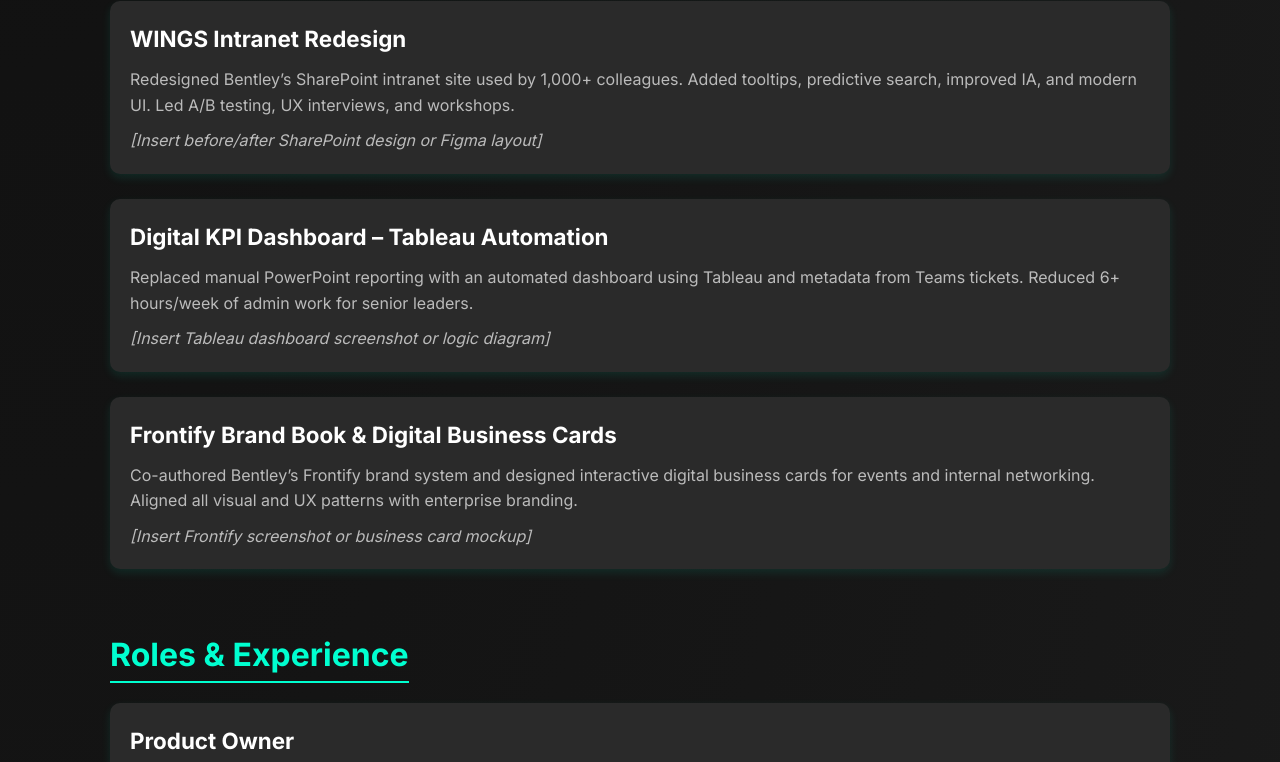
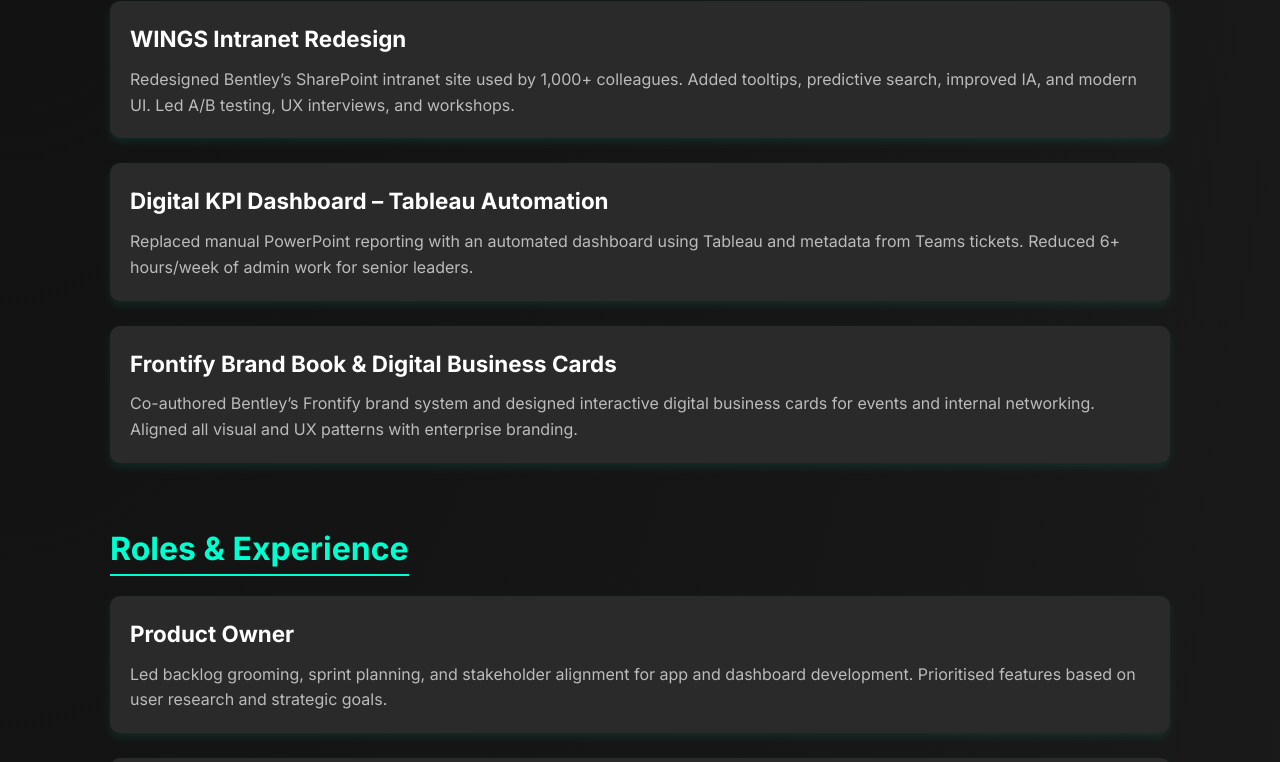
Before and after one commit to zayntoorawa/ZaynVerse, a plain HTML site: page index.html in a window 1280 px wide. Shown: the part 1198-1960 px from the top of the page. Drawn offline with Linux system fonts and the light colour scheme.

Commit message:
Update index.html

```diff
--- a/index.html
+++ b/index.html
@@ -136,19 +136,18 @@
       <div class="project">
         <h3>WINGS Intranet Redesign</h3>
         <p>Redesigned Bentley’s SharePoint intranet site used by 1,000+ colleagues. Added tooltips, predictive search, improved IA, and modern UI. Led A/B testing, UX interviews, and workshops.</p>
-        <p class="placeholder">[Insert before/after SharePoint design or Figma layout]</p>
       </div>
 
       <div class="project">
         <h3>Digital KPI Dashboard – Tableau Automation</h3>
         <p>Replaced manual PowerPoint reporting with an automated dashboard using Tableau and metadata from Teams tickets. Reduced 6+ hours/week of admin work for senior leaders.</p>
-        <p class="placeholder">[Insert Tableau dashboard screenshot or logic diagram]</p>
+
       </div>
 
       <div class="project">
         <h3>Frontify Brand Book & Digital Business Cards</h3>
         <p>Co-authored Bentley’s Frontify brand system and designed interactive digital business cards for events and internal networking. Aligned all visual and UX patterns with enterprise branding.</p>
-        <p class="placeholder">[Insert Frontify screenshot or business card mockup]</p>
+
       </div>
     </section>
 
@@ -210,7 +209,7 @@
       <h2>Contact</h2>
       <p>Email: <a href="mailto:zayntoorawa123@live.com">zayntoorawa123@live.com</a></p>
       <p>LinkedIn: <a href="https://www.linkedin.com/in/zayn-toorawa" target="_blank">linkedin.com/in/zayn-toorawa</a></p>
-      <p class="placeholder">[Insert contact form or calendar link if needed]</p>
+
     </section>
   </div>
 
```
